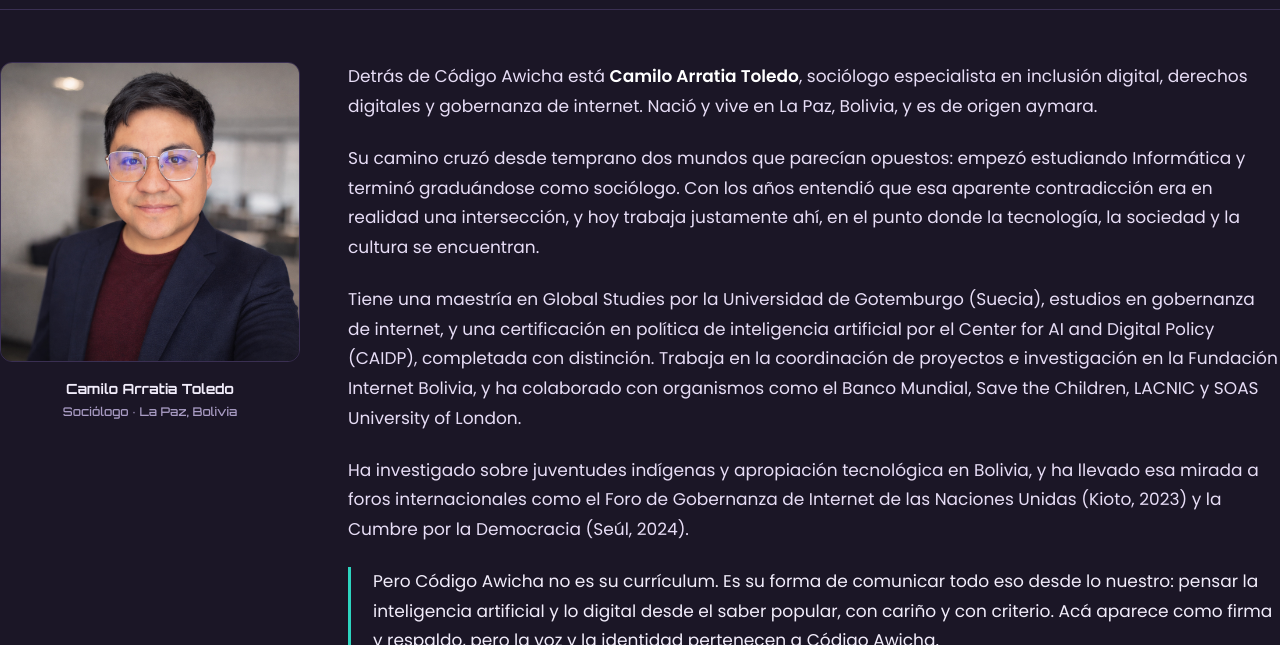
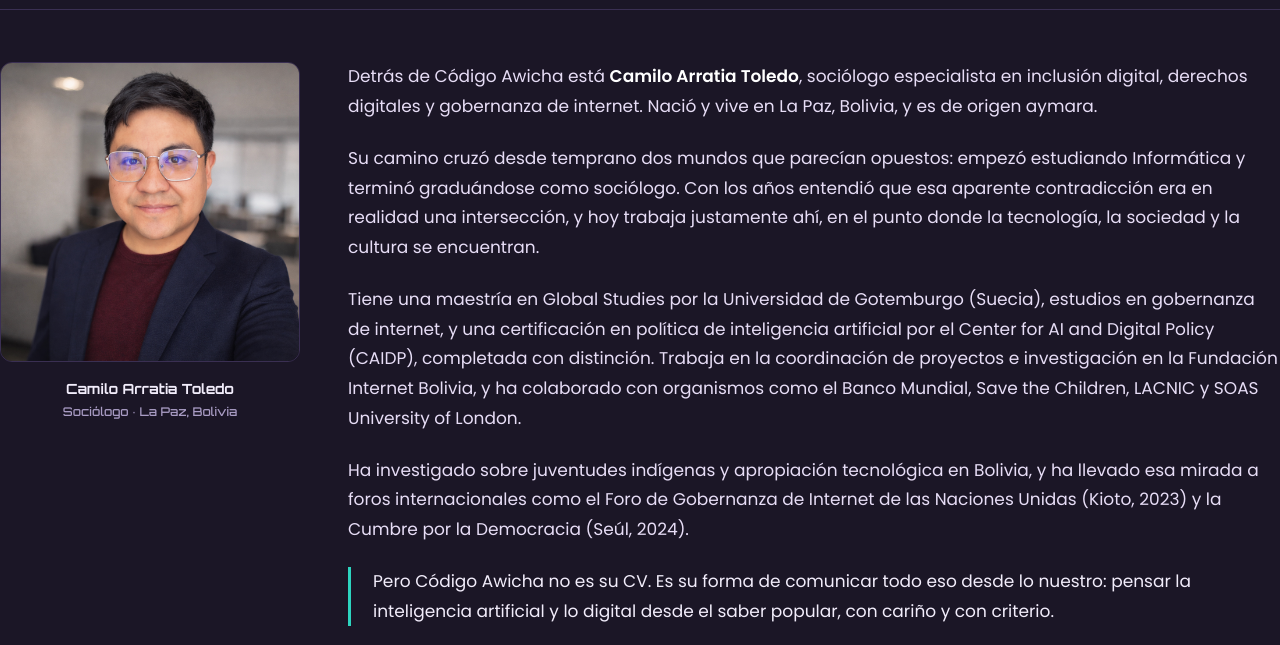
Before and after one commit to miloarratia/codigoawicha, a plain HTML site: page quien.html in a window 1280 px wide. Shown: the part 306-951 px from the top of the page. Drawn offline with Linux system fonts and the light colour scheme.

Commit message:
Update quien.html

```diff
--- a/quien.html
+++ b/quien.html
@@ -76,7 +76,7 @@
 
 <p>Ha investigado sobre juventudes ind&iacute;genas y apropiaci&oacute;n tecnol&oacute;gica en Bolivia, y ha llevado esa mirada a foros internacionales como el Foro de Gobernanza de Internet de las Naciones Unidas (Kioto, 2023) y la Cumbre por la Democracia (Se&uacute;l, 2024).</p>
 
-<p class="last">Pero C&oacute;digo Awicha no es su curr&iacute;culum. Es su forma de comunicar todo eso desde lo nuestro: pensar la inteligencia artificial y lo digital desde el saber popular, con cari&ntilde;o y con criterio. Ac&aacute; aparece como firma y respaldo, pero la voz y la identidad pertenecen a C&oacute;digo Awicha.</p>
+<p class="last">Pero C&oacute;digo Awicha no es su CV. Es su forma de comunicar todo eso desde lo nuestro: pensar la inteligencia artificial y lo digital desde el saber popular, con cari&ntilde;o y con criterio. </p>
 
 <div class="links">
 <a href="https://www.instagram.com/codigoawicha" target="_blank">Instagram</a>
```
